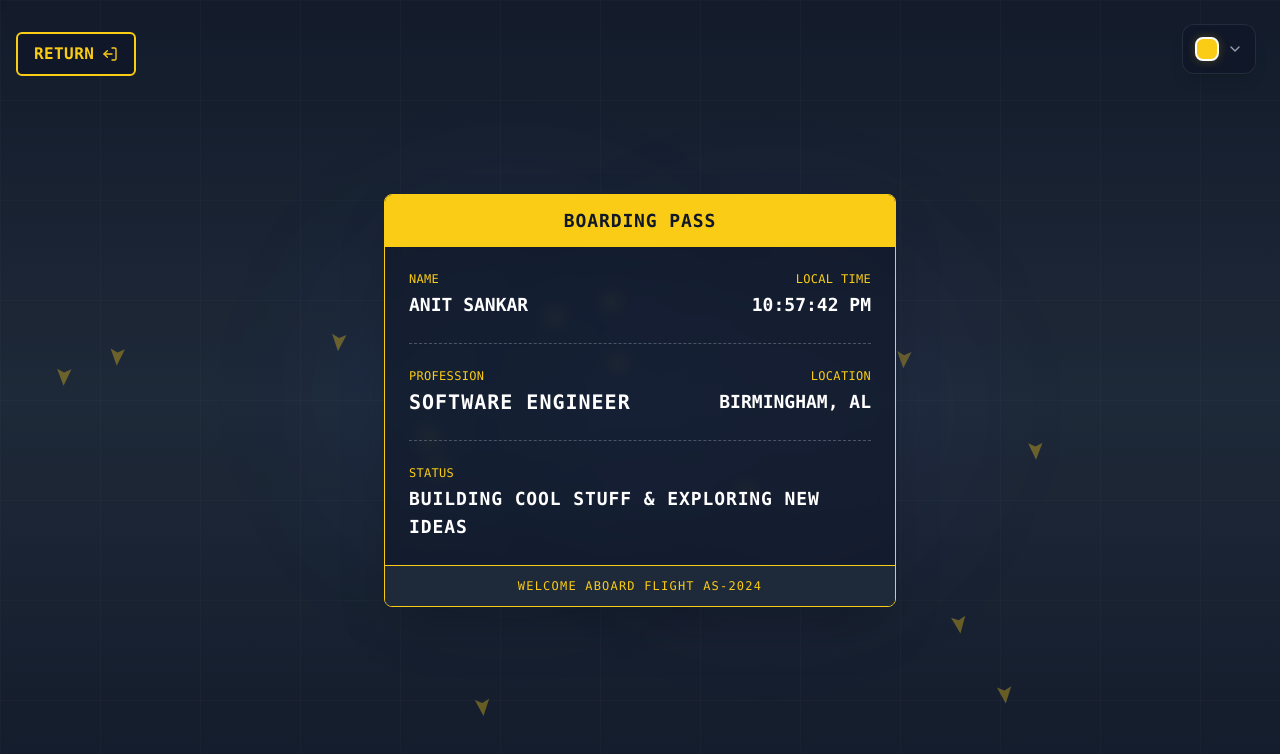
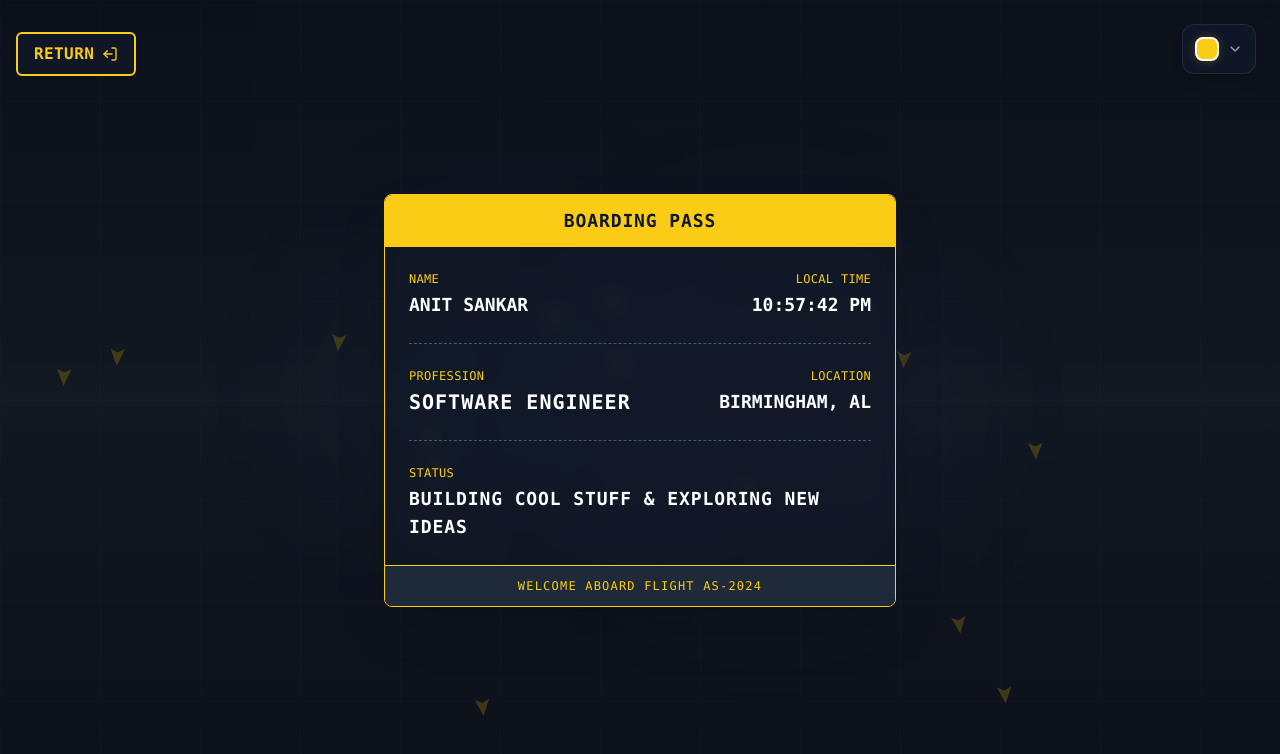
Before and after one commit to asankar04/asankar04, a React (Vite) app: page / in a window 1280 px wide. Both pictures are taken after a click on the button "CHECK IN". Shown: the top 754 px of the page. Built offline with nearby package versions, Linux system fonts and the light colour scheme.

Commit message:
pinch/ expand animations between pages

```diff
--- a/src/components/Boarding.tsx
+++ b/src/components/Boarding.tsx
@@ -39,8 +39,12 @@ export default function Boarding({ setCurrentSection, color }: BoardingProps) {
 
   return (
     <motion.div
-      className="relative z-10 min-h-screen flex items-center justify-center px-4"
-      animate={{ x: isTransitioning ? '100vw' : 0 }}
+      className="relative z-10 bg-black/40 min-h-screen flex items-center justify-center px-4"
+      initial={{ x: '100vw', scale: 0.6 }}
+      animate={{
+        x: isTransitioning ? '100vw' : 0,
+        scale: isTransitioning ? 0.6 : 1,
+      }}
       transition={{
         duration: 0.4,
         ease: 'easeInOut',
@@ -75,7 +79,7 @@ export default function Boarding({ setCurrentSection, color }: BoardingProps) {
 
       {/* Boarding Pass Card */}
       <motion.div
-        className="bg-gray-900/60 backdrop-blur-sm border rounded-lg shadow-2xl
+        className="bg-gray-900/50 backdrop-blur-sm border rounded-lg shadow-2xl
                    max-w-lg w-full overflow-hidden"
         style={{ borderColor: color.primary }}
         initial={{ scale: 0.8, opacity: 0 }}
--- a/src/components/CheckIn.tsx
+++ b/src/components/CheckIn.tsx
@@ -22,8 +22,10 @@ export default function CheckIn({ setCurrentSection, color }: CheckInProps) {
   return (
     <motion.div
       className="relative z-10 min-h-screen bg-black/40 flex flex-col items-center justify-center px-4"
+      initial={{ x: '-100vw', scale: 0.6 }}
       animate={{
         x: isTransitioning ? '-100vw' : 0,
+        scale: isTransitioning ? 0.6 : 1,
       }}
       transition={{
         duration: 0.4,
@@ -33,7 +35,7 @@ export default function CheckIn({ setCurrentSection, color }: CheckInProps) {
       <motion.div
         initial={{ opacity: 0, y: 30 }}
         animate={{ opacity: 1, y: 0 }}
-        transition={{ duration: 1, delay: 0.3 }}
+        transition={{ duration: 1 }}
         className="text-center mb-12"
       >
         <motion.h1
```
